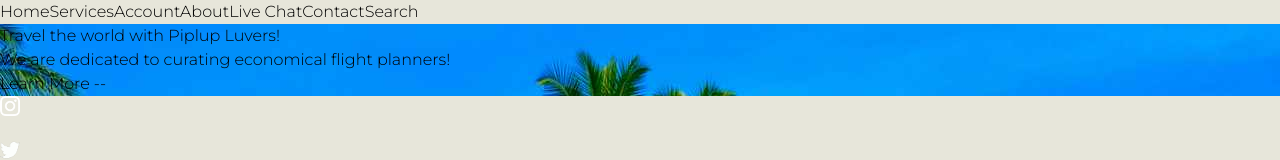
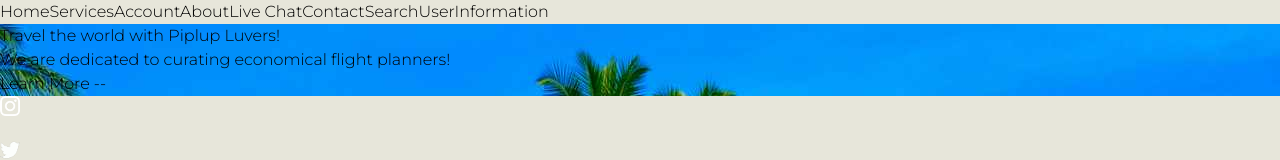
Before and after one commit to daigza09/Piplup-Travel-Buddy, a React (Vite) app in the folder frontend/: page /home in a window 1280 px wide. Shown: the top 160 px of the page. Built offline with nearby package versions, Linux system fonts and the light colour scheme.

Commit message:
updating

```diff
--- a/frontend/src/components/Header.jsx
+++ b/frontend/src/components/Header.jsx
@@ -12,6 +12,7 @@ function Header() {
                 <Link to="/LiveChat" className="hover:text-blue-400">Live Chat</Link>
                 <Link to="/Contact" className="hover:text-blue-400">Contact</Link>
                 <Link to="/Search" className="hover:text-blue-400">Search</Link>
+                <Link to="/UserInformation" className="hover:text-blue-400">UserInformation</Link>
             </div>
         </header>
     );
```
